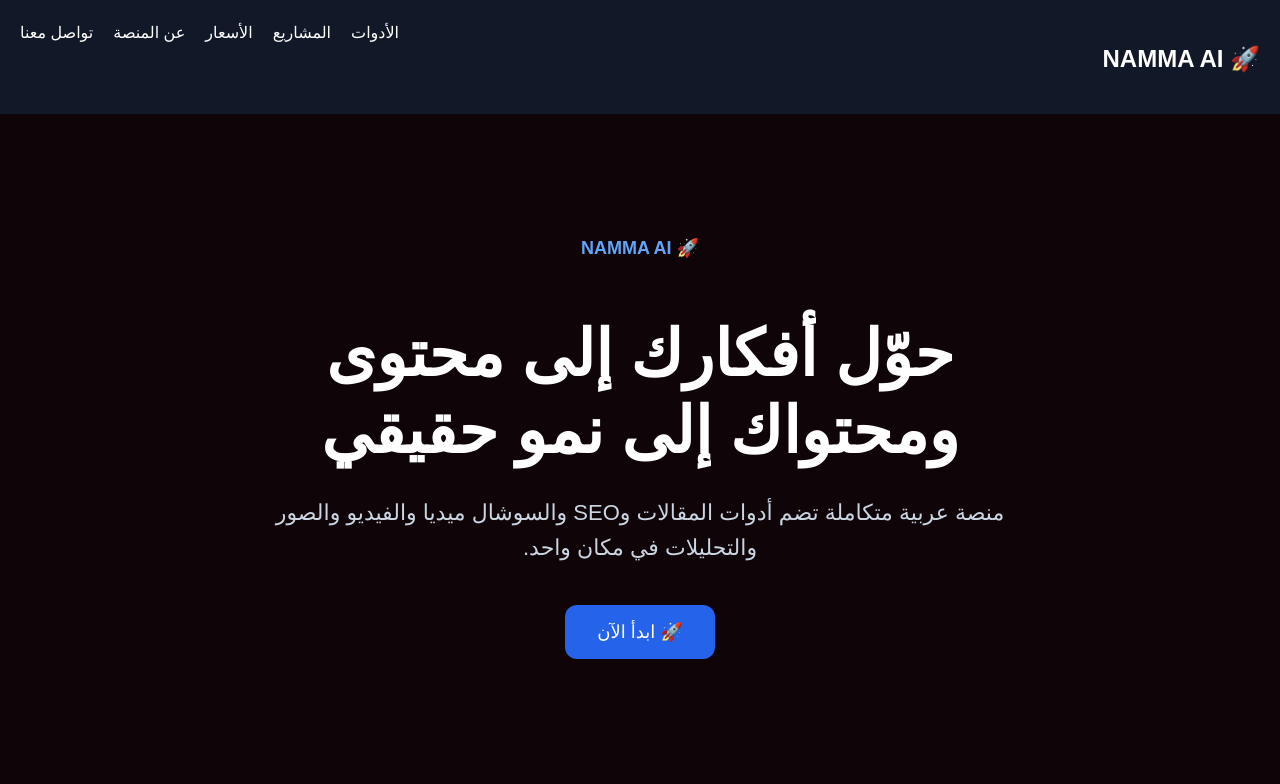
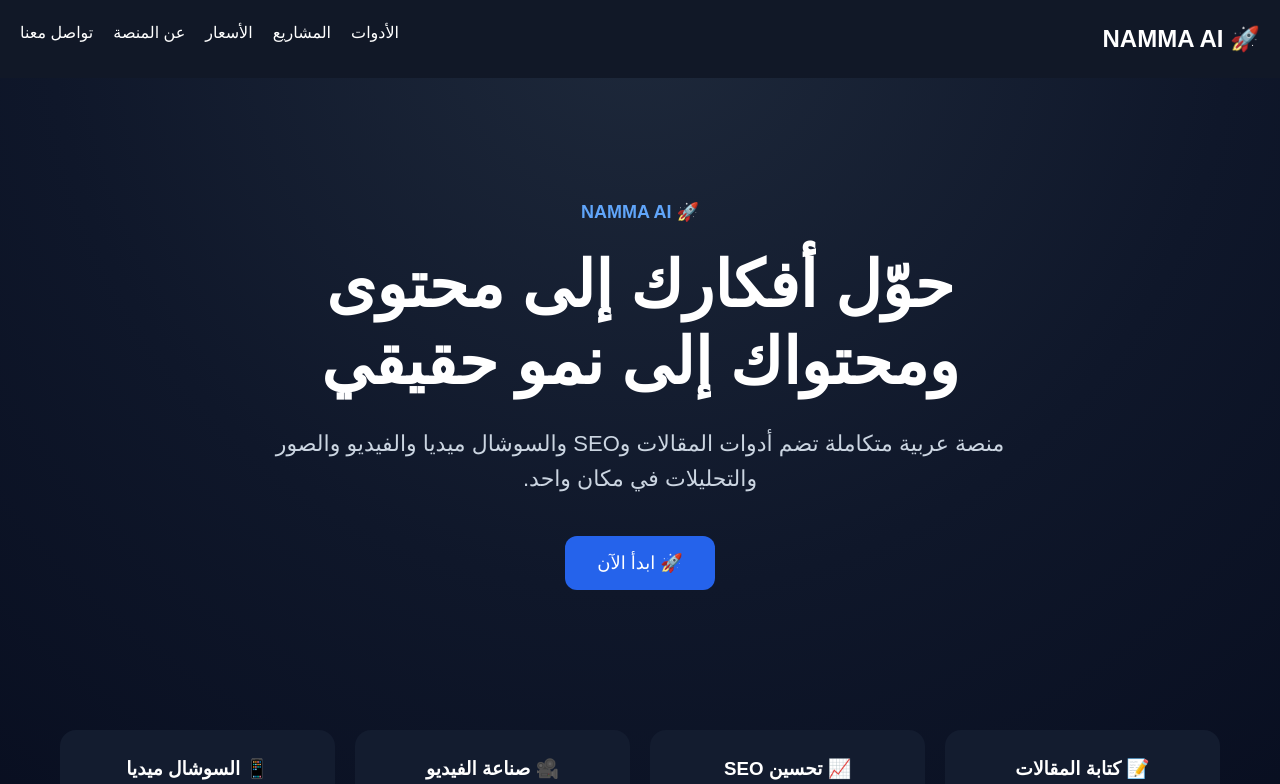
Before and after one commit to namma-ai-sa/namma-ai, a Next.js app: page / in a window 1280 px wide. Shown: the top 784 px of the page. Built offline with nearby package versions, Linux system fonts and the light colour scheme.

Commit message:
premium background

```diff
--- a/app/globals.css
+++ b/app/globals.css
@@ -1,34 +1,39 @@
 * {
   box-sizing: border-box;
+  margin: 0;
+  padding: 0;
 }
 
 html,
 body {
-  margin: 0;
-  padding: 0;
+  min-height: 100%;
   font-family: Arial, sans-serif;
-  background: #0f0509;
+  background: radial-gradient(
+    circle at top,
+    #1e293b 0%,
+    #0f172a 40%,
+    #020617 100%
+  );
   color: white;
   line-height: 1.6;
 }
 
+body {
+  overflow-x: hidden;
+}
+
 a {
-  color: #60a5fa;
+  color: inherit;
   text-decoration: none;
 }
 
-a:hover {
-  text-decoration: underline;
+h1 {
+  font-weight: 800;
 }
 
-h1,
 h2,
 h3 {
-  margin-bottom: 16px;
-}
-
-p {
-  margin-bottom: 12px;
+  font-weight: 700;
 }
 
 .container {
@@ -36,3 +41,12 @@ p {
   margin: auto;
   padding: 24px;
 }
+
+button {
+  transition: all 0.3s ease;
+}
+
+button:hover {
+  transform: translateY(-2px);
+  opacity: 0.95;
+}
```
